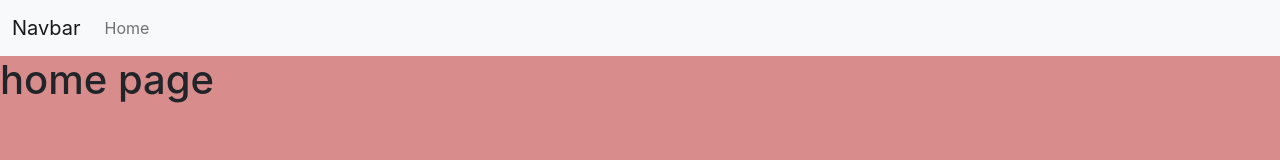
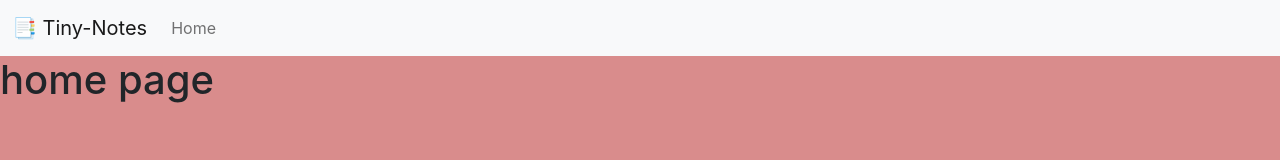
Before and after one commit to smitapatare1/Tiny-notes, a React (Create React App) app: page / in a window 1280 px wide. Shown: the top 160 px of the page. Built offline with nearby package versions, Linux system fonts and the light colour scheme.

Commit message:
emoji added

```diff
--- a/src/components/NavBar/NavBar.js
+++ b/src/components/NavBar/NavBar.js
@@ -6,7 +6,7 @@
         <div>
         <nav class="navbar navbar-expand-lg navbar-light bg-light">
   <div class="container-fluid">
-    <a class="navbar-brand" href="#">Navbar</a>
+    <a class="navbar-brand" href="#">📑 Tiny-Notes  </a>
     <button class="navbar-toggler" type="button" data-bs-toggle="collapse" data-bs-target="#navbarNav" aria-controls="navbarNav" aria-expanded="false" aria-label="Toggle navigation">
       <span class="navbar-toggler-icon"></span>
     </button>
--- a/src/index.css
+++ b/src/index.css
@@ -1,5 +1,5 @@
 body {
-  background-color:#d98c8c;
+  background-color:#d98c8c ! important;
   margin: 0;
   font-family: -apple-system, BlinkMacSystemFont, 'Segoe UI', 'Roboto', 'Oxygen',
     'Ubuntu', 'Cantarell', 'Fira Sans', 'Droid Sans', 'Helvetica Neue',
```
